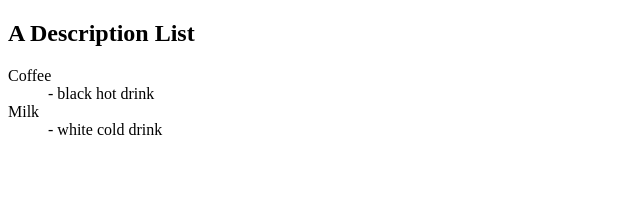
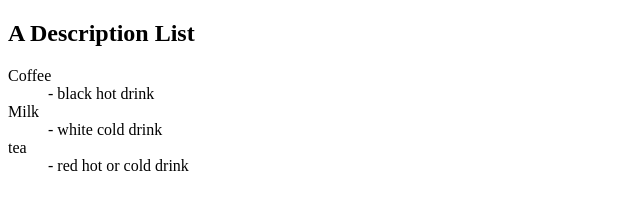
Before and after one commit to susimate/susimate.github.io, a plain HTML site: page novo (2).html in a window 1280 px wide. Shown: the whole page, without its empty margins (0-640 px from the left). Drawn offline with Linux system fonts and the light colour scheme.

Commit message:
Update novo (2).html

```diff
--- a/novo (2).html
+++ b/novo (2).html
@@ -9,6 +9,8 @@
   <dd>- black hot drink</dd>
   <dt>Milk</dt>
   <dd>- white cold drink</dd>
+  <dt>tea</dt>
+  <dd>- red hot or cold drink</dd>
 </dl>
 
 </body>
```
